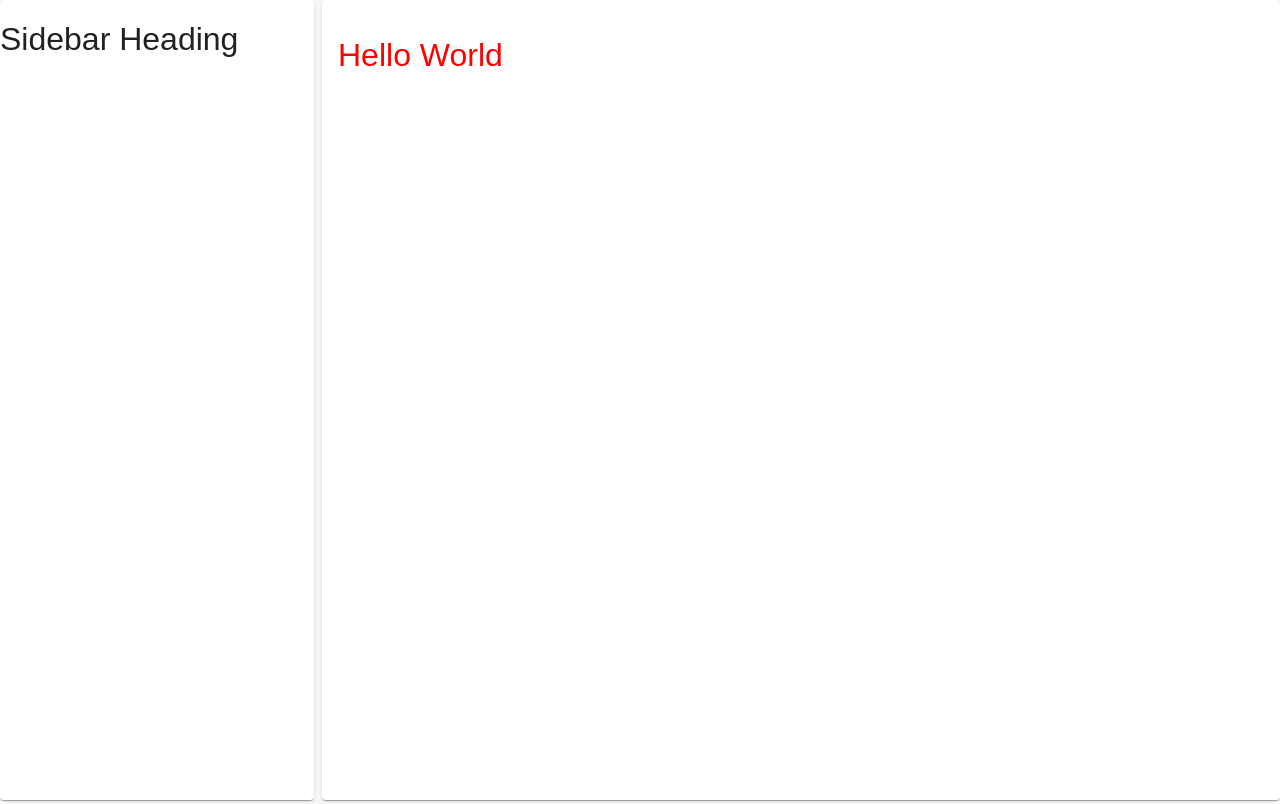
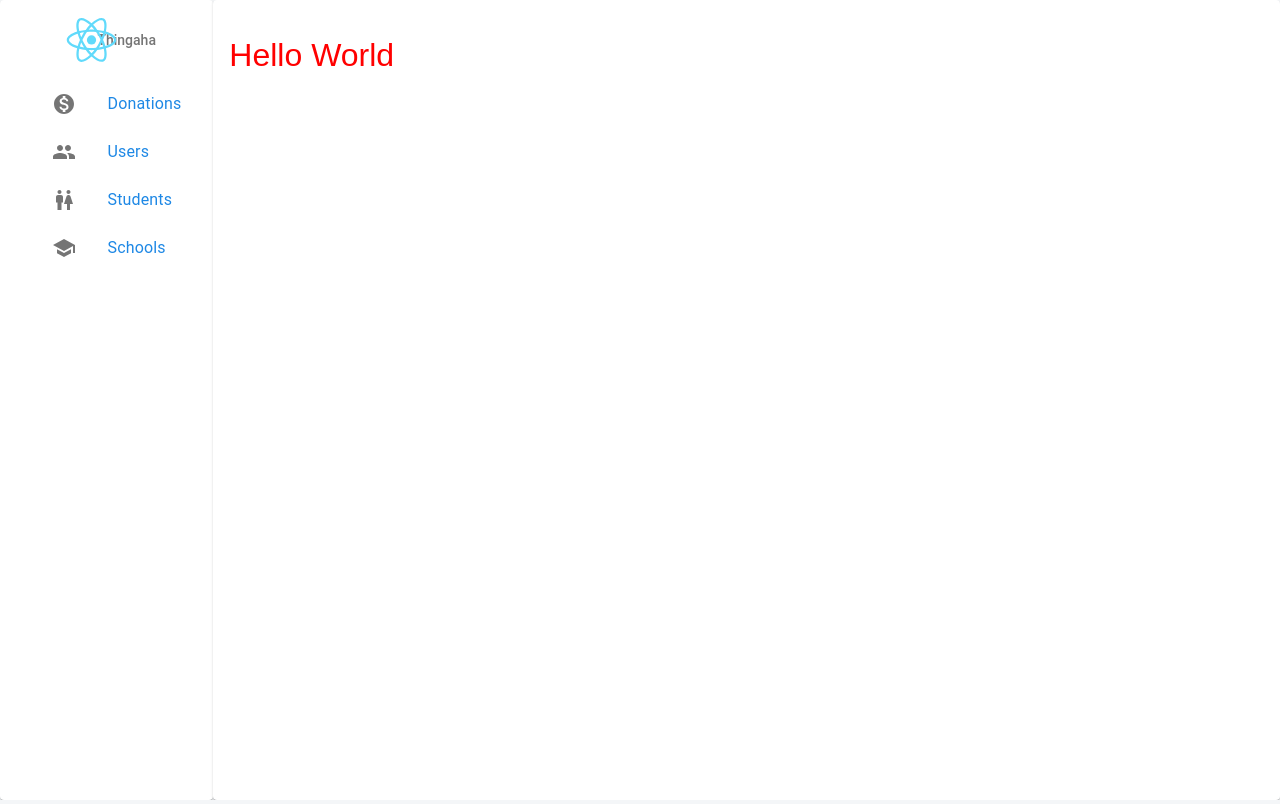
Before and after one commit to thingaha/thingaha-web, a React (Create React App) app in the folder frontend/: page / in a window 1280 px wide. Built offline with nearby package versions, Linux system fonts and the light colour scheme.

Commit message:
Add simple sidebar layout

```diff
--- a/frontend/src/components/layouts/BaseLayout.js
+++ b/frontend/src/components/layouts/BaseLayout.js
@@ -3,7 +3,7 @@ import { Grid } from '@material-ui/core'
 
 const BaseLayout = (props) => {
   return (
-    <Grid container direction="row" spacing={1}>
+    <Grid container direction="row" spacing={0}>
       {props.children}
     </Grid>
   )
--- a/frontend/src/components/layouts/ContentView.js
+++ b/frontend/src/components/layouts/ContentView.js
@@ -11,7 +11,7 @@ const View = styled(Paper)`
 
 const ContentView = (props) => {
   return (
-    <Grid container item xs={9} direction="column">
+    <Grid container item xs={10} direction="column">
       <View>{props.children}</View>
     </Grid>
   )
--- a/frontend/src/components/layouts/Sidebar.js
+++ b/frontend/src/components/layouts/Sidebar.js
@@ -1,19 +1,102 @@
 import React from 'react'
 import styled from 'styled-components'
 import { Grid, Paper } from '@material-ui/core'
+import ListItem from '@material-ui/core/ListItem'
+import ListItemIcon from '@material-ui/core/ListItemIcon'
+import ListItemText from '@material-ui/core/ListItemText'
+import ListSubheader from '@material-ui/core/ListSubheader'
+import Avatar from '@material-ui/core/Avatar'
+import SchoolIcon from '@material-ui/icons/School'
+import PeopleIcon from '@material-ui/icons/People'
+import WcIcon from '@material-ui/icons/Wc'
+import MonetizationOnIcon from '@material-ui/icons/MonetizationOn'
+import { Link } from 'react-router-dom'
+import logoUrl from '../../logo.svg'
 
 const SidebarContent = styled(Paper)`
   width: 100%;
-  min-height: 100vh;
-  height: auto;
-  overflow: auto;
+  height: 100vh;
 `
+
+const StyledLogoContainer = styled(Grid)`
+  height: 80px;
+`
+
+const StyledAvatar = styled(Avatar)`
+  height: 60px;
+  width: 80px;
+`
+
+export const NavMenu = () => (
+  <div>
+    <ListItem button>
+      <ListItemIcon>
+        <MonetizationOnIcon />
+      </ListItemIcon>
+      <Link to={`/`} activeClassName="active">
+        <ListItemText primary="Donations" />
+      </Link>
+    </ListItem>
+    <ListItem button>
+      <ListItemIcon>
+        <PeopleIcon />
+      </ListItemIcon>
+      <Link to={`/users`}>
+        <ListItemText primary="Users" />
+      </Link>
+    </ListItem>
+    <ListItem button>
+      <ListItemIcon>
+        <WcIcon />
+      </ListItemIcon>
+      <Link to={`/`}>
+        <ListItemText primary="Students" />
+      </Link>
+    </ListItem>
+    <ListItem button>
+      <ListItemIcon>
+        <SchoolIcon />
+      </ListItemIcon>
+      <Link to={`/`}>
+        <ListItemText primary="Schools" />
+      </Link>
+    </ListItem>
+  </div>
+)
 
 const Sidebar = (props) => {
   return (
-    <Grid container item xs={3} direction="column">
+    <Grid
+      container
+      item
+      xs={2}
+      direction="column"
+      alignItems="center"
+      justify="flex-start"
+    >
       <SidebarContent>
-        <h1>Sidebar Heading</h1>
+        <Grid container row>
+          <Grid item xs="2"></Grid>
+          <Grid item xs="8">
+            <ListSubheader>
+              <StyledLogoContainer
+                container
+                direction="row"
+                alignItems="center"
+                justify="flex-start"
+              >
+                <Grid item alignItems="center" justify="center" xs="5">
+                  <StyledAvatar alt="Logo" src={logoUrl} />
+                </Grid>
+                <Grid item xs="7" alignItems="center">
+                  Thingaha
+                </Grid>
+              </StyledLogoContainer>
+            </ListSubheader>
+            <NavMenu />
+          </Grid>
+          <Grid item xs="2" />
+        </Grid>
       </SidebarContent>
     </Grid>
   )
```
